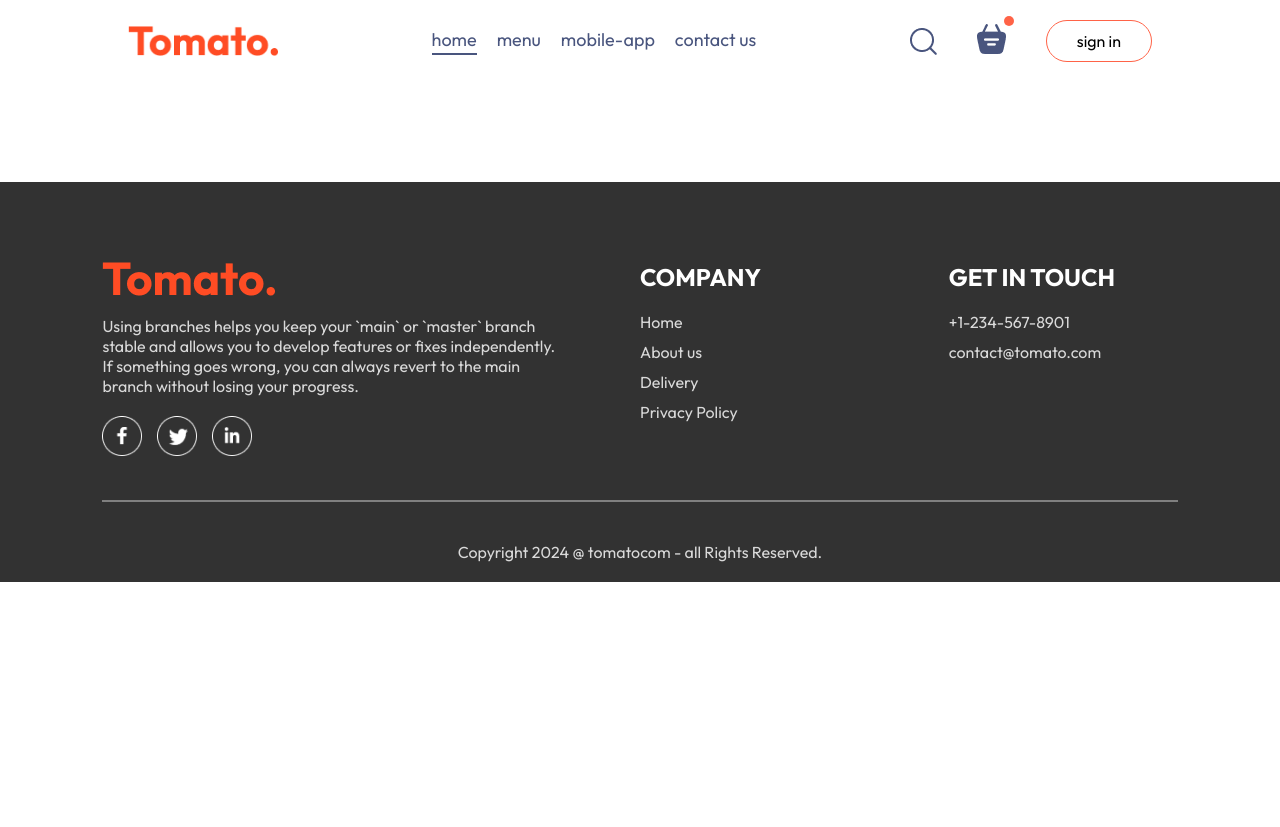
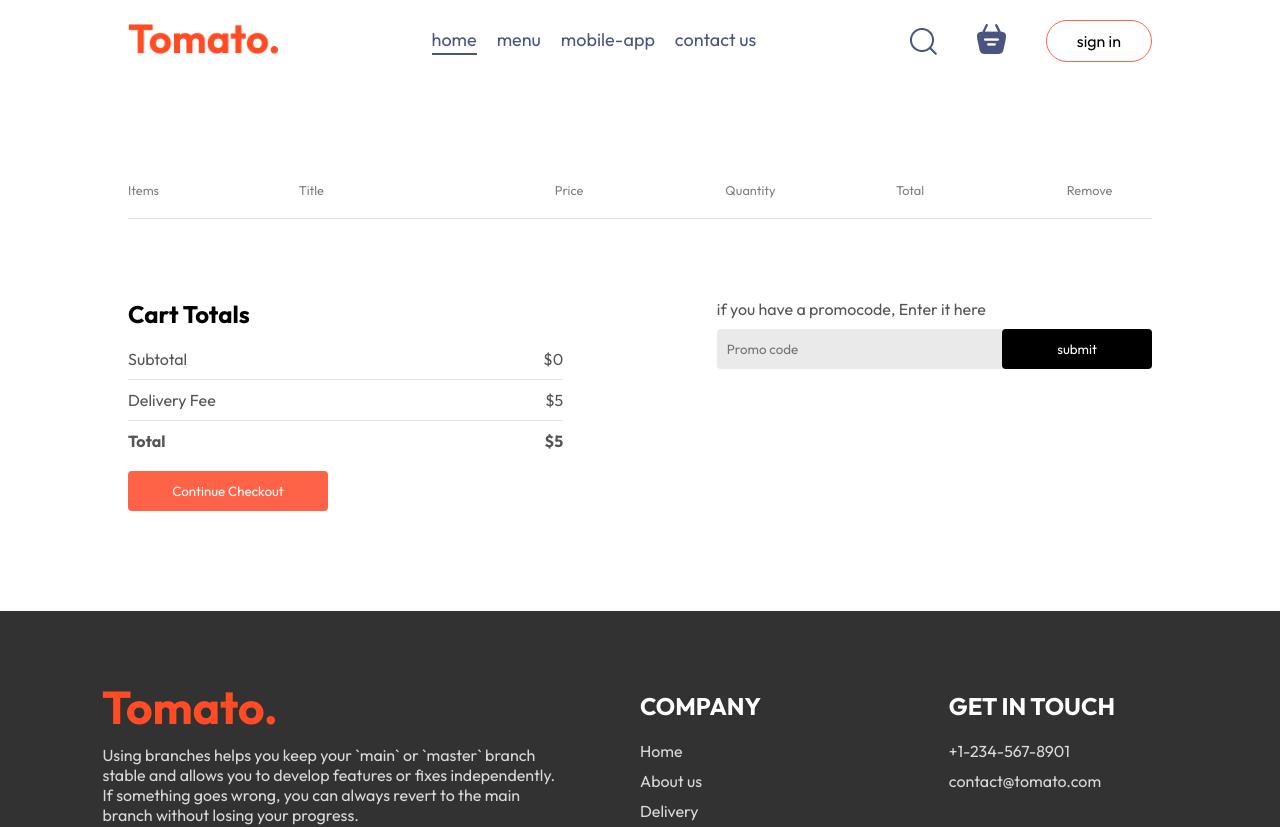
Before and after one commit to giovannad13/React-Food-Delivery, a React (Vite) app in the folder frontend/: page /cart in a window 1280 px wide. Shown: the top 827 px of the page. Before the commit the page ends 800 px from the top, so only its background shows below. Built offline with nearby package versions, Linux system fonts and the light colour scheme.

Commit message:
completed-cart-page

```diff
--- a/frontend/src/Context/StoreContext.jsx
+++ b/frontend/src/Context/StoreContext.jsx
@@ -7,24 +7,31 @@
 
 const StoreContextProvider = (props) => {
 
-        const [cartItems,setCartItems] = useState({});
+    const [cartItems, setCartItems] = useState({});
 
     const addToCart = (itemId) => {
         if (!cartItems[itemId]) {
-                setCartItems((prev)=>({...prev,[itemId]:1}))
+            setCartItems((prev) => ({ ...prev, [itemId]: 1 }))
         }
         else {
-                setCartItems((prev)=>({...prev,[itemId]:prev[itemId]+1}))
+            setCartItems((prev) => ({ ...prev, [itemId]: prev[itemId] + 1 }))
         }
     }
 
     const removeFromCart = (itemId) => {
-            setCartItems((prev)=>({...prev,[itemId]:prev[itemId]-1}))
+        setCartItems((prev) => ({ ...prev, [itemId]: prev[itemId] - 1 }))
     }
 
-        useEffect(()=>{
-            console.log(cartItems);
-        },[cartItems])
+    const getTotalCartAmount = () => {
+        let totalAmount = 0;
+        for (const item in cartItems) {
+            if (cartItems[item] > 0) {
+                let itemInfo = food_list.find((product) => product._id === item);
+                totalAmount += itemInfo.price * cartItems[item];
+            }
+        }
+        return totalAmount;
+    }
 
 
     const contextValue = {
@@ -32,7 +39,8 @@
         cartItems,
         setCartItems,
         addToCart,
-        removeFromCart
+        removeFromCart,
+        getTotalCartAmount
     }
 
     return (
--- a/frontend/src/components/Navbar/Navbar.jsx
+++ b/frontend/src/components/Navbar/Navbar.jsx
@@ -2,15 +2,21 @@
 import { assets } from '../../assets/assets'
 import './Navbar.css'
 import { Link } from 'react-router-dom';
+import { useContext } from 'react';
+import { StoreContext } from '../../Context/StoreContext';
 
 const Navbar = ({setShowLogin}) => {
 
     const [menu,setMenu] = useState("home");
 
+    const {getTotalCartAmount} = useContext(StoreContext);
+
   return (
     <div className='navbar'>
+        <Link to='/'>
+            <img src={assets.logo} alt="" className="logo" />
+        </Link>
 
-        <img src={assets.logo} alt="" className="logo" />
 
         <ul className="navbar-menu">
             <Link to='/' onClick={()=>setMenu("home")} className={menu==="home"?"active":""}>home</Link>
@@ -22,8 +28,10 @@
         <div className="navbar-right">
             <img src={assets.search_icon} alt="" />
             <div className="navbar-search-icon">
-                <img src={assets.basket_icon} alt="" />
-                <div className="dot"> </div>
+                <Link to='/cart'>
+                    <img src={assets.basket_icon} alt="" />
+                </Link>
+                <div className={getTotalCartAmount()===0?"":"dot"}> </div>
             </div>
             <button onClick={()=>setShowLogin(true)} >sign in</button>
         </div>
--- a/frontend/src/pages/Cart/Cart.css
+++ b/frontend/src/pages/Cart/Cart.css
@@ -0,0 +1,106 @@
+.cart{
+    margin-top: 100px;
+}
+
+.cart-items-title{
+    display: grid;
+    grid-template-columns: 1fr 1.5fr 1fr 1fr 1fr 0.5fr;
+    align-items: center;
+    color: grey;
+    font-size: max(1vw,12px);
+}
+
+.cart-items-item{
+    margin: 10px 0px;
+    color: black;
+}
+
+.cart-items-item img{
+    width: 200px;
+}
+
+.cart hr{
+    height: 1px;
+    background-color: #e2e2e2;
+    border: none;
+}
+
+.cart-items-item .cross{
+    cursor: pointer;
+}
+
+.cart-button{
+    margin-top: 80px;
+    display: flex;
+    justify-content: space-between;
+    gap: max(12vw,20px);
+}
+
+.cart-total{
+    flex: 1;
+    display: flex;
+    flex-direction: column;
+    gap: 20px;
+}
+
+.cart-total-details{
+    display: flex;
+    justify-content: space-between;
+    color: #555;
+}
+
+.cart-total hr{
+    margin: 10px 0px;
+}
+
+.cart-total button{
+    border: none;
+    color: white;
+    background-color: tomato;
+    width: max(15vw,200px);
+    padding: 12px 0px;
+    border-radius: 4px;
+    cursor: pointer;
+}
+
+.cart-promocode{
+    flex: 1;
+}
+
+.cart-promocode p{
+    color: #555;
+}
+
+.cart-promocode-input{
+    margin-top: 10px;
+    display: flex;
+    justify-content: space-between;
+    align-items: center;
+    background-color: #eaeaea;
+    border-radius: 4px;
+}
+
+.cart-promocode-input input{
+    background: transparent;
+    border: none;
+    outline: none;
+    padding-left: 10px;
+}
+
+.cart-promocode-input button{
+    width: max(10vw,150px);
+    padding: 12px 5px;
+    background-color: black;
+    border: none;
+    color: white;
+    border-radius: 4px;
+}
+
+@media (max-width:750px) {
+    .cart-button{
+        flex-direction: column-reverse;
+    }
+    .cart-promocode{
+        justify-content: start;
+    }
+}
--- a/frontend/src/pages/Cart/Cart.jsx
+++ b/frontend/src/pages/Cart/Cart.jsx
@@ -1,10 +1,87 @@
 import React from 'react'
+import { useContext } from 'react'
 import './Cart.css'
+import { StoreContext } from '../../Context/StoreContext'
 
 const Cart = () => {
+
+  const { cartItems, food_list, removeFromCart, getTotalCartAmount } = useContext(StoreContext);
+
+
   return (
-    <div>
+    <div className='cart'>
+      <div className="cart-items">
+        <div className="cart-items-title">
+          <p>Items</p>
+          <p>Title</p>
+          <p>Price</p>
+          <p>Quantity</p>
+          <p>Total</p>
+          <p>Remove</p>
+        </div>
 
+        <br />
+        <hr />
+
+        {food_list.map((item, index) => {
+          if (cartItems[item._id] > 0) {
+
+            return (
+
+              <div>
+
+                <div className='cart-items-title cart-items-item'>
+                  <img src={item.image} alt="" />
+                  <p>{item.name}</p>
+                  <p>${item.price}</p>
+                  <p>{cartItems[item._id]}</p>
+                  <p>${item.price * cartItems[item._id]}</p>
+                  <p onClick={() => removeFromCart(item._id)} className='cross'>x</p>
+                </div>
+                <hr />
+
+              </div>
+
+            )
+          }
+        })}
+      </div>
+
+      <div className="cart-button">
+        <div className="cart-total">
+          <h2>Cart Totals</h2>
+          <div>
+            <div className="cart-total-details">
+              <p>Subtotal</p>
+              <p>${getTotalCartAmount()}</p>
+            </div>
+            <hr />
+            <div className="cart-total-details">
+              <p>Delivery Fee</p>
+              <p>${5}</p>
+            </div>
+            <hr />
+            <div className="cart-total-details">
+              <b>Total</b>
+              <b>${getTotalCartAmount()+5}</b>
+            </div>
+          </div>
+          <button>Continue Checkout</button>
+
+        </div>
+
+          <div className="cart-promocode">
+            <div>
+              <p>if you have a promocode, Enter it here</p>
+              <div className="cart-promocode-input">
+                <input type="text" placeholder='Promo code' />
+                <button>submit</button>
+              </div>
+            </div>
+          </div>
+
+
+      </div>
     </div>
   )
 }
```
Lines whose indentation alone changed are shown as unchanged.
